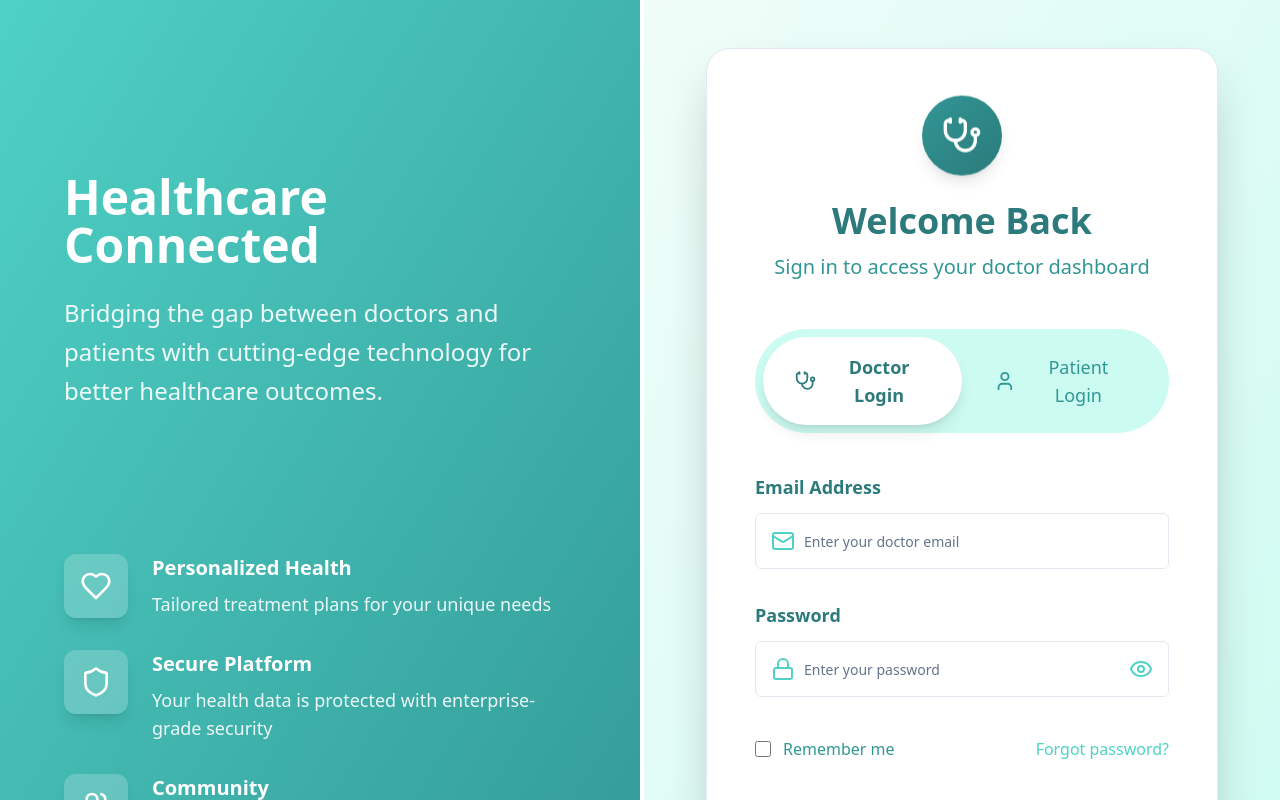
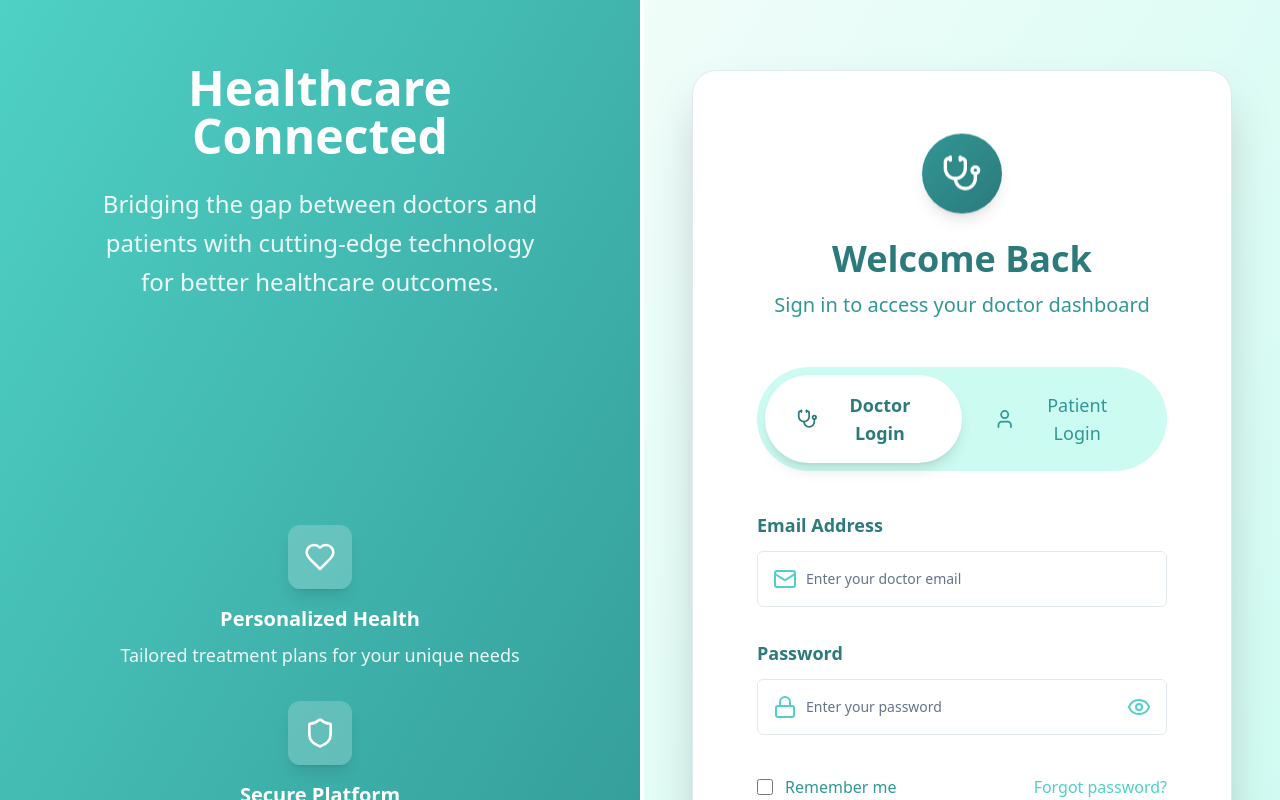
Before and after one commit to Messido/med-link-genesis-83, a React (Vite) app: page / in a window 1280 px wide. Shown: the top 800 px of the page. Built offline with nearby package versions, Linux system fonts and the light colour scheme.

Commit message:
Refactor: Center left side and widen right side
Adjusted the layout of the login page to center the content on the left side and increase the width of the right side elements.

```diff
--- a/src/components/LoginPage.tsx
+++ b/src/components/LoginPage.tsx
@@ -34,8 +34,8 @@ const LoginPage: React.FC = () => {
   return (
     <div className="min-h-screen flex">
       {/* Left side - Features with medical gradient background */}
-      <div className="hidden lg:flex lg:w-1/2 bg-gradient-to-br from-medical-500 to-medical-600 p-16 flex-col justify-center relative">
-        <div className="max-w-lg text-white">
+      <div className="hidden lg:flex lg:w-1/2 bg-gradient-to-br from-medical-500 to-medical-600 p-16 flex-col justify-center items-center relative">
+        <div className="max-w-md text-white text-center">
           <div className="mb-12">
             <h1 className="text-5xl font-bold mb-6">
               Healthcare Connected
@@ -50,7 +50,7 @@ const LoginPage: React.FC = () => {
             {features.map((feature, index) => (
               <div
                 key={index}
-                className="flex items-start space-x-6 animate-fade-in"
+                className="flex flex-col items-center text-center space-y-4 animate-fade-in"
                 style={{ animationDelay: `${index * 0.1}s` }}
               >
                 <div className="flex-shrink-0 w-16 h-16 bg-white/20 backdrop-blur-sm rounded-xl flex items-center justify-center text-white shadow-lg">
@@ -71,8 +71,8 @@ const LoginPage: React.FC = () => {
 
       {/* Right side - Login Form with light background */}
       <div className="flex-1 flex items-center justify-center p-12 bg-gradient-to-br from-medical-50 to-medical-100">
-        <div className="w-full max-w-lg">
-          <div className="bg-white rounded-3xl shadow-2xl p-12 animate-fade-in border border-medical-200">
+        <div className="w-full max-w-2xl">
+          <div className="bg-white rounded-3xl shadow-2xl p-16 animate-fade-in border border-medical-200">
             <div className="text-center mb-12">
               <div className="w-20 h-20 bg-medical-gradient-dark rounded-full flex items-center justify-center mx-auto mb-6 animate-float shadow-lg">
                 <Stethoscope className="w-10 h-10 text-white" />
```
